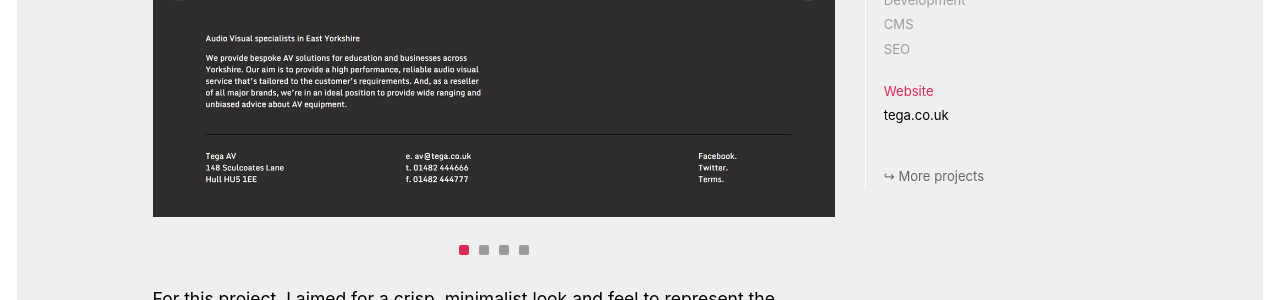
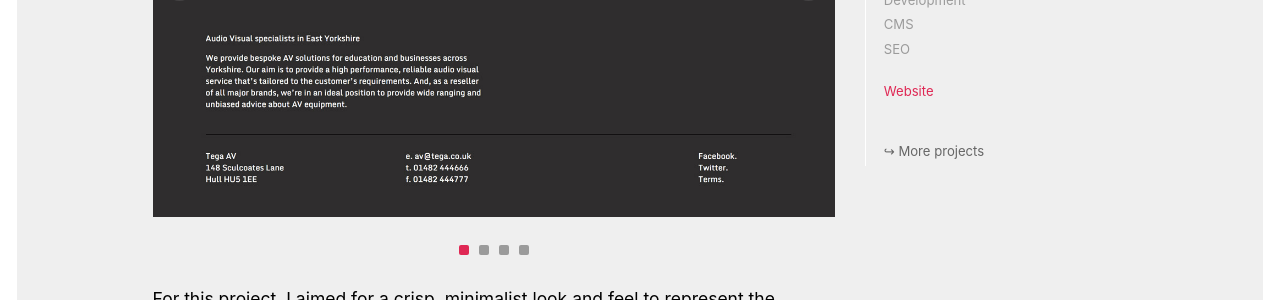
Before and after one commit to regmtait/regmtait.co.uk, a Jekyll site: the page built from _projects/tega-av.md, in a window 1280 px wide. Shown: the part 574-874 px from the top of the page. Built offline with Jekyll 4.4.1, drawn with Linux system fonts in a browser that asks for light colours.

Commit message:
Removed links
Removed links to the live site.

```diff
--- a/_projects/tega-av.md
+++ b/_projects/tega-av.md
@@ -33,10 +33,10 @@
   image-alt: Responsive website for handheld, mobile and tablets
 
 website:
-- tega.co.uk
+-
 
 project-url:
-- http://tega.co.uk
+-
 
 ---
 
```
